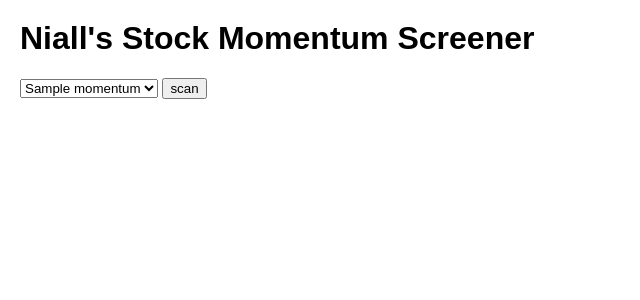
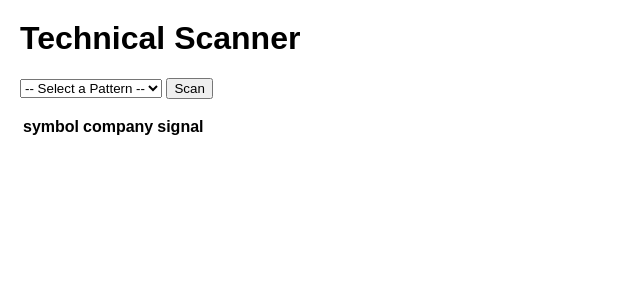
Before and after one commit to BigBiff-hub/stock_screener, a Flask app: template templates/index.html in a window 1280 px wide. Shown: the top 300 px of the page, without its empty margins (0-640 px from the left). Run offline with Flask 2, Linux system fonts and the light colour scheme; the template is opened without the code that fills it: most values are stand-ins (such as "Sample title", 1, 10 or a date in 2020); lists and menus that the app fills with data are empty.

Commit message:
working project

```diff
--- a/app.py
+++ b/app.py
@@ -1,52 +1,52 @@
-import csv
-from flask import Flask, render_template, request
-import os
-import pandas as pd
-import yfinance as yfin
-from momentums import momentums
+import os, csv
 import talib
+import yfinance as yf
+import pandas
+from flask import Flask, escape, request, render_template
+from patterns import candlestick_patterns
 
 app = Flask(__name__)
 
+@app.route('/snapshot')
+def snapshot():
+    with open('data/s&p500.csv') as f:
+        for line in f:
+            if "," not in line:
+                continue
+            symbol = line.split(",")[0]
+            data = yf.download(symbol, start="2020-01-01", end="2020-08-01")
+            data.to_csv('datasets/daily/{}.csv'.format(symbol))
 
-@app.route("/")
+    return {
+        "code": "success"
+    }
+
+@app.route('/')
 def index():
-    momentum= request.args.get('momentum', None)
+    pattern  = request.args.get('pattern', False)
     stocks = {}
 
-    with open('data/s&p500.csv') as file:
-        for row in csv.reader(file):
+    with open('data/s&p500.csv') as f:
+        for row in csv.reader(f):
             stocks[row[0]] = {'company': row[1]}
-    if momentum:
-        data_files = os.listdir('data\daily')
-        for data in data_files:
-            df = pd.read_csv(f'data/daily/{data}')
-            momentum_function = getattr(talib, momentum)
-            symbol = file.split('.')[0]
+
+    if pattern:
+        for filename in os.listdir('data/daily'):
+            df = pandas.read_csv('data/daily/{}'.format(filename))
+            pattern_function = getattr(talib, pattern)
+            symbol = filename.split('.')[0]
+
             try:
-                result = momentum_function(df['Open'], df['High'], df['Low'], df['Close'])
-                last = result.tail(1).values[0]
-                #print(last)
+                results = pattern_function(df['Open'], df['High'], df['Low'], df['Close'])
+                last = results.tail(1).values[0]
+
                 if last > 0:
-                    stocks[symbol][momentum] = 'Has momentum'
+                    stocks[symbol][pattern] = 'bullish'
                 elif last < 0:
-                    stocks[symbol][momentum] = 'Does not have momentum'
+                    stocks[symbol][pattern] = 'bearish'
                 else:
-                    stocks[symbol][momentum] = None
-            except:
-                pass
-    return render_template('index.html', momentums=momentums, stocks=stocks)
+                    stocks[symbol][pattern] = None
+            except Exception as e:
+                print('failed on filename: ', filename)
 
-
-@app.route('/capture')
-def capture():
-    with open('data/s&p500.csv') as f:
-        symbols = f.read().splitlines()
-        for symbol in symbols:
-            ticker = symbol.split(',')[0]
-            df = yfin.download(ticker, start="2021-01-01", end="2021-10-19")
-            df.to_csv('data/daily/{}.csv'.format(ticker))
-
-    return {
-        'code': 'success'
-    }
+    return render_template('index.html', candlestick_patterns=candlestick_patterns, stocks=stocks, pattern=pattern)
--- /dev/null
+++ b/patterns.py
@@ -0,0 +1,63 @@
+candlestick_patterns = {
+    'CDL2CROWS':'Two Crows',
+    'CDL3BLACKCROWS':'Three Black Crows',
+    'CDL3INSIDE':'Three Inside Up/Down',
+    'CDL3LINESTRIKE':'Three-Line Strike',
+    'CDL3OUTSIDE':'Three Outside Up/Down',
+    'CDL3STARSINSOUTH':'Three Stars In The South',
+    'CDL3WHITESOLDIERS':'Three Advancing White Soldiers',
+    'CDLABANDONEDBABY':'Abandoned Baby',
+    'CDLADVANCEBLOCK':'Advance Block',
+    'CDLBELTHOLD':'Belt-hold',
+    'CDLBREAKAWAY':'Breakaway',
+    'CDLCLOSINGMARUBOZU':'Closing Marubozu',
+    'CDLCONCEALBABYSWALL':'Concealing Baby Swallow',
+    'CDLCOUNTERATTACK':'Counterattack',
+    'CDLDARKCLOUDCOVER':'Dark Cloud Cover',
+    'CDLDOJI':'Doji',
+    'CDLDOJISTAR':'Doji Star',
+    'CDLDRAGONFLYDOJI':'Dragonfly Doji',
+    'CDLENGULFING':'Engulfing Pattern',
+    'CDLEVENINGDOJISTAR':'Evening Doji Star',
+    'CDLEVENINGSTAR':'Evening Star',
+    'CDLGAPSIDESIDEWHITE':'Up/Down-gap side-by-side white lines',
+    'CDLGRAVESTONEDOJI':'Gravestone Doji',
+    'CDLHAMMER':'Hammer',
+    'CDLHANGINGMAN':'Hanging Man',
+    'CDLHARAMI':'Harami Pattern',
+    'CDLHARAMICROSS':'Harami Cross Pattern',
+    'CDLHIGHWAVE':'High-Wave Candle',
+    'CDLHIKKAKE':'Hikkake Pattern',
+    'CDLHIKKAKEMOD':'Modified Hikkake Pattern',
+    'CDLHOMINGPIGEON':'Homing Pigeon',
+    'CDLIDENTICAL3CROWS':'Identical Three Crows',
+    'CDLINNECK':'In-Neck Pattern',
+    'CDLINVERTEDHAMMER':'Inverted Hammer',
+    'CDLKICKING':'Kicking',
+    'CDLKICKINGBYLENGTH':'Kicking - bull/bear determined by the longer marubozu',
+    'CDLLADDERBOTTOM':'Ladder Bottom',
+    'CDLLONGLEGGEDDOJI':'Long Legged Doji',
+    'CDLLONGLINE':'Long Line Candle',
+    'CDLMARUBOZU':'Marubozu',
+    'CDLMATCHINGLOW':'Matching Low',
+    'CDLMATHOLD':'Mat Hold',
+    'CDLMORNINGDOJISTAR':'Morning Doji Star',
+    'CDLMORNINGSTAR':'Morning Star',
+    'CDLONNECK':'On-Neck Pattern',
+    'CDLPIERCING':'Piercing Pattern',
+    'CDLRICKSHAWMAN':'Rickshaw Man',
+    'CDLRISEFALL3METHODS':'Rising/Falling Three Methods',
+    'CDLSEPARATINGLINES':'Separating Lines',
+    'CDLSHOOTINGSTAR':'Shooting Star',
+    'CDLSHORTLINE':'Short Line Candle',
+    'CDLSPINNINGTOP':'Spinning Top',
+    'CDLSTALLEDPATTERN':'Stalled Pattern',
+    'CDLSTICKSANDWICH':'Stick Sandwich',
+    'CDLTAKURI':'Takuri (Dragonfly Doji with very long lower shadow)',
+    'CDLTASUKIGAP':'Tasuki Gap',
+    'CDLTHRUSTING':'Thrusting Pattern',
+    'CDLTRISTAR':'Tristar Pattern',
+    'CDLUNIQUE3RIVER':'Unique 3 River',
+    'CDLUPSIDEGAP2CROWS':'Upside Gap Two Crows',
+    'CDLXSIDEGAP3METHODS':'Upside/Downside Gap Three Methods'
+}
--- a/templates/index.html
+++ b/templates/index.html
@@ -1,23 +1,50 @@
 <html>
 <head>
-   <style>
-   body { font-family:arial; margin:20px; }
-   </style>
-
+    <style>
+        body { font-family: arial; margin: 20px; }
+        td { padding: 5px; }
+        .bullish { background: green; color: white; }
+        .bearish { background: red; color: white; }
+    </style>
 </head>
 <body>
-     <h1> Niall's Stock Momentum Screener</h1>
+    <h1>Technical Scanner</h1>
+    <form>
+        <select name="pattern">
+            <option value="">-- Select a Pattern --</option>
+            {% for key in candlestick_patterns %}
+                <option value="{{ key }}" {% if pattern == key %}selected="selected"{% endif %}>{{ candlestick_patterns[key] }}</option>
+            {% endfor %}
+        </select>
 
-      <form>
-          <select name ="momentum">
-              {% for momentum in momentums %}
-                  <option value="{{momentum}}">{{momentums[momentum]}}</option>
-              {% endfor %}
-          </select>
-          <input type = 'submit' value="scan">
-      </form>
+        <input type="submit" value="Scan" />
+    </form>
 
-
+    <table>
+        <tr>
+            <th>symbol</th>
+            <th>company</th>
+            <th>signal</th>
+        </tr>
+        {% for stock in stocks %}
+            {% if stocks[stock][pattern] %}
+            <tr>
+                <td>
+                    {{ stock }}
+                </td>
+                <td>
+                    {{ stocks[stock]['company'] }}
+                </td>
+                <td class="{{ stocks[stock][pattern] }}">
+                    {{ stocks[stock][pattern]}}
+                </td>
+            <tr>
+                <td colspan="3">
+                    <img src="https://finviz.com/chart.ashx?t={{ stock }}&ty=c&ta=1&p=d&s=l" />
+                </td>
+            </tr>
+            {% endif %}
+        {% endfor %}
+    </table>
 </body>
-
 </html>
```
